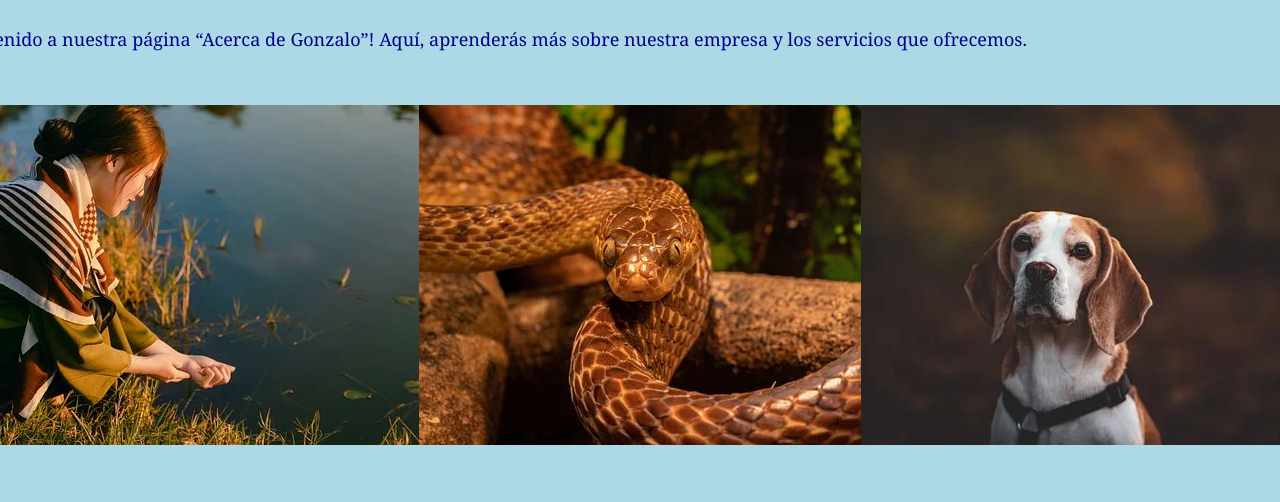
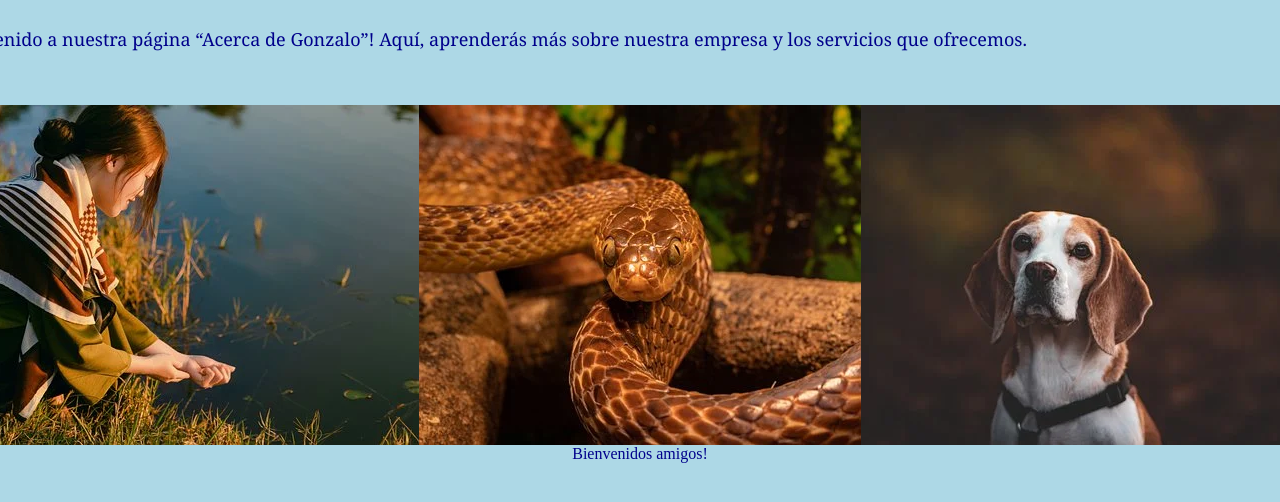
Before and after one commit to GonzaloMonteodorisio/miprimerapagina, a plain HTML site: page src/about.html in a window 1280 px wide. Shown: the part 130-632 px from the top of the page. Drawn offline with Linux system fonts and the light colour scheme.

Commit message:
mi primera confirmación de actualización

```diff
--- a/css/styles.css
+++ b/css/styles.css
@@ -142,3 +142,7 @@ footer {
   min-height: 200px;
   background-color: azure;
 }
+
+.greeting {
+  text-align: center;
+}
--- a/src/about.html
+++ b/src/about.html
@@ -31,6 +31,7 @@
         <img src="../images/snake.webp" alt="Serpiente"/>
         <img src="../images/perro.webp" alt="Perro"/>
       </div>
+      <div class="greeting">Bienvenidos amigos!</div>
     </main>
     <script src="../js/menu.js"></script>
   </body>
```
